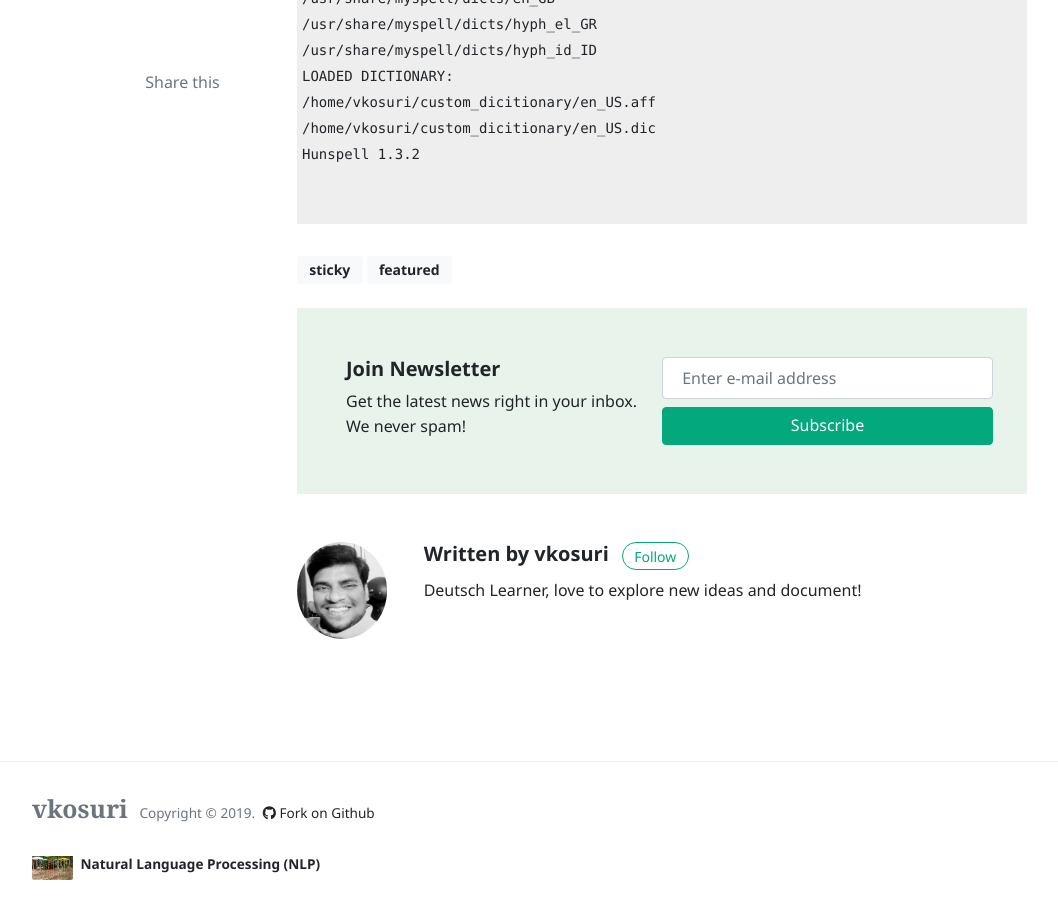
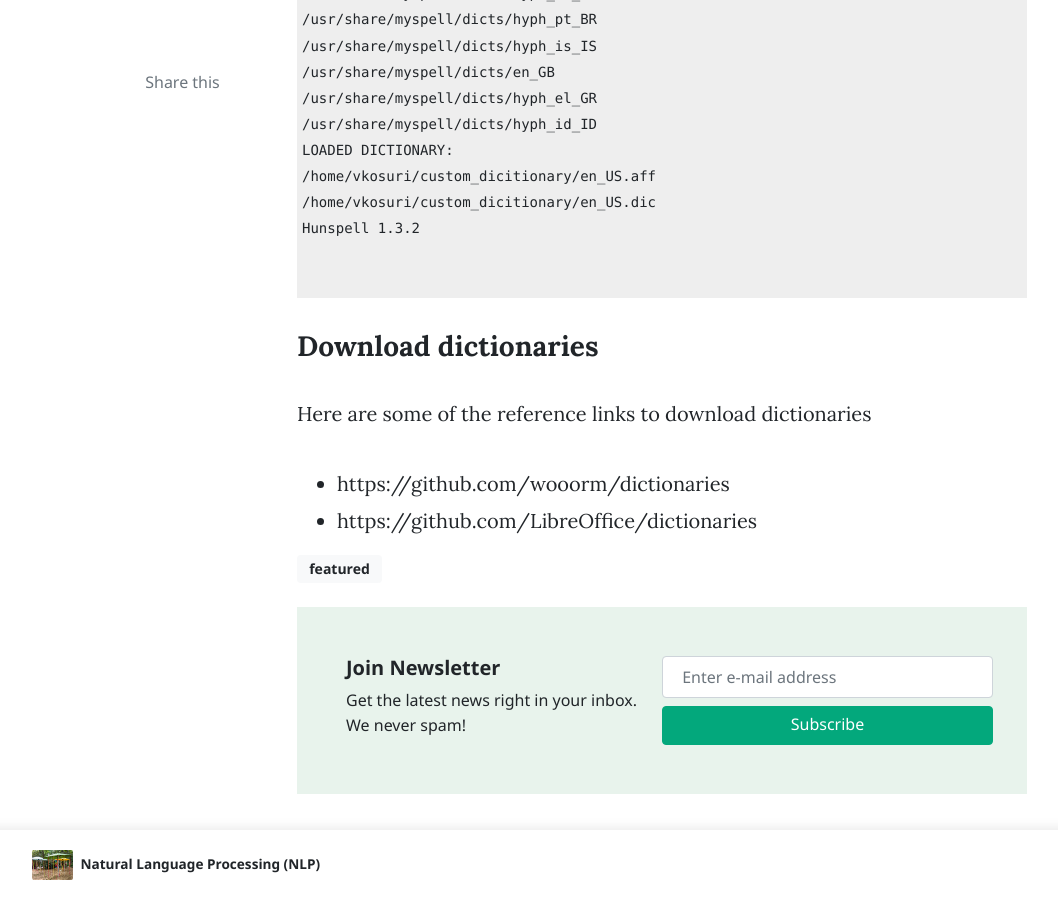
Before and after one commit to vkosuri/vkosuri.github.io, a Jekyll site: the page built from _posts/2019-07-08-hunspell-spellcheck-your-documents.md, in a window 1280 px wide and 900 px high, scrolled down 4622 px. Shown: the whole window, without its empty margins (73-1131 px from the left). Built offline with Jekyll 4.4.1, drawn with Linux system fonts in a browser that asks for light colours; nearby versions of some CDN libraries; comment, search, counter and statistics services are not loaded; some of the changed text lies outside the part shown.

Commit message:
about dictionaries

````diff
--- a/_posts/2019-07-08-hunspell-spellcheck-your-documents.md
+++ b/_posts/2019-07-08-hunspell-spellcheck-your-documents.md
@@ -4,11 +4,15 @@ title:  "Hunspell spell check your documents"
 author: vkosuri
 categories: [ tutorial]
 image: assets/images/hunspell.png
-tags: [sticky, featured]
+tags: [featured]
 
 ---
 
 Hunspell is the spell checker of [LibreOffice](http://www.libreoffice.org/), [OpenOffice.org](http://www.openoffice.org/), [Mozilla Firefox 3 & Thunderbird](http://www.mozilla.com/en-US), Google Chrome, and it is also used by proprietary software packages, like macOS, InDesign, memoQ, Opera and SDL Trados.
+
+
+
+[TOC]
 
 ### Install Hunspell
 
@@ -54,7 +58,7 @@ I am trying to veify hunspell cheker
 
 ``hunspell filename.txt`` will launch another window to check, in below image shows list available to words to correct verify.
 
-#### Commands
+### Commands
 
 ```Bash
 R       Replace the misspelled word completely.
@@ -134,3 +138,10 @@ Hunspell 1.3.2
 
 
 ```
+
+### Download dictionaries
+
+Here are some of the reference links to download dictionaries
+
+- https://github.com/wooorm/dictionaries
+- https://github.com/LibreOffice/dictionaries
````
Also changed, not shown: other parts of _posts/2019-07-08-hunspell-spellcheck-your-documents.md (+1 -1 lines).
